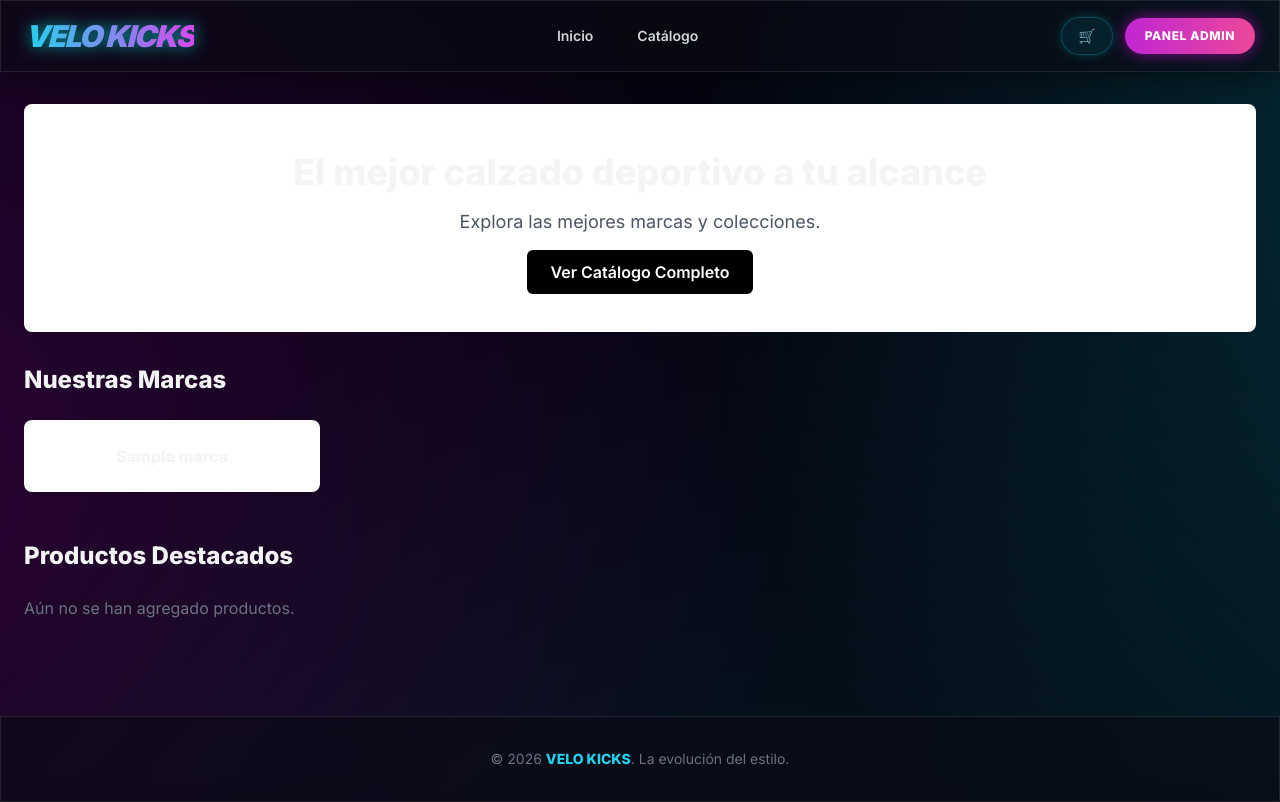
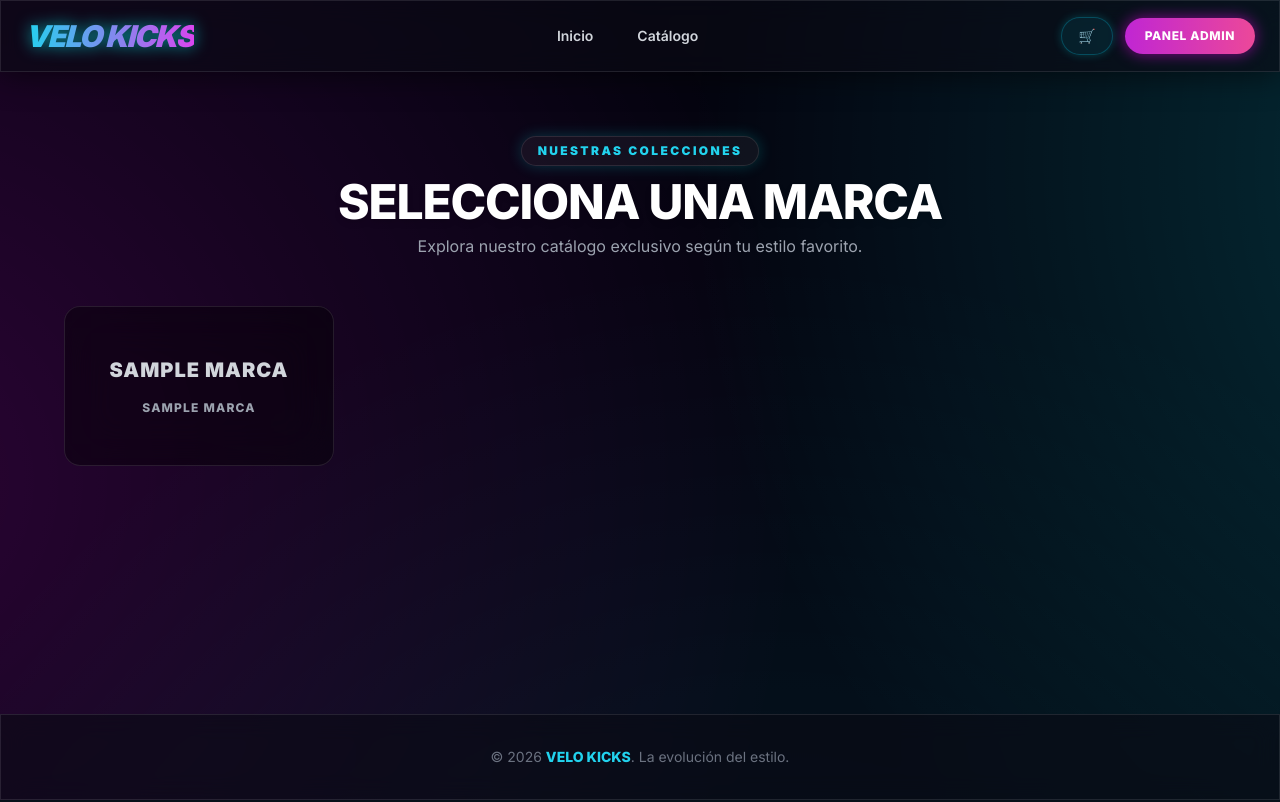
Before and after one commit to julianhenao01-design/tienda_deportiva, a Django app: page / in a window 1280 px wide. Run offline with Django 5.2, Linux system fonts and the light colour scheme; tables that the repository leaves empty hold one stand-in row (values such as "Sample post"); some libraries are stand-ins or nearby versions.

Commit message:
baner inicio

```diff
--- a/tienda/templates/tienda/inicio.html
+++ b/tienda/templates/tienda/inicio.html
@@ -1,37 +1,55 @@
 {% extends 'tienda/base.html' %}
 
-{% block title %}Inicio - Tienda Deportiva{% endblock %}
+{% block title %}Inicio - Velo Kicks{% endblock %}
 
 {% block content %}
-<section class="text-center py-12 bg-white rounded-lg shadow-sm mb-8">
-    <h1 class="text-4xl font-extrabold mb-4">El mejor calzado deportivo a tu alcance</h1>
-    <p class="text-gray-600 text-lg mb-6">Explora las mejores marcas y colecciones.</p>
-    <a href="{% url 'tienda:catalogo' %}" class="bg-black text-white px-6 py-3 rounded-md hover:bg-gray-800 font-semibold">Ver Catálogo Completo</a>
-</section>
+<div class="max-w-6xl mx-auto py-8">
 
-<h2 class="text-2xl font-bold mb-6">Nuestras Marcas</h2>
-<div class="grid grid-cols-2 md:grid-cols-4 gap-4 mb-12">
-    {% for marca in marcas %}
-    <a href="{% url 'tienda:catalogo_marca' marca.slug %}" class="bg-white p-6 text-center font-bold rounded-lg shadow hover:shadow-lg transition">
-        {{ marca.nombre }}
-    </a>
-    {% empty %}
-    <p class="text-gray-500">No hay marcas registradas.</p>
-    {% endfor %}
-</div>
+    <!-- Encabezado Estilizado -->
+    <div class="text-center mb-12">
+        <span class="inline-block py-1.5 px-4 rounded-full bg-white/5 border border-white/10 text-cyan-400 text-xs font-black tracking-[0.2em] uppercase mb-3 shadow-[0_0_15px_rgba(0,255,255,0.2)]">
+            Nuestras Colecciones
+        </span>
+        <h1 class="text-3xl md:text-5xl font-extrabold text-white tracking-tight drop-shadow-md">
+            SELECCIONA UNA MARCA
+        </h1>
+        <p class="text-gray-400 text-sm md:text-base mt-2 max-w-lg mx-auto">
+            Explora nuestro catálogo exclusivo según tu estilo favorito.
+        </p>
+    </div>
 
-<h2 class="text-2xl font-bold mb-6">Productos Destacados</h2>
-<div class="grid grid-cols-1 md:grid-cols-4 gap-6">
-    {% for producto in productos %}
-    <div class="bg-black/40 backdrop-blur-xl border border-white/10 rounded-2xl shadow-[0_0_30px_rgba(0,255,255,0.05)] p-6">
-        <div class="p-4">
-            <h3 class="font-bold text-lg mb-2">{{ producto.nombre }}</h3>
-            <p class="text-sm text-gray-500 mb-2">{{ producto.marca.nombre }}</p>
-            <p class="text-xl font-extrabold text-red-600">${{ producto.precio_regular }}</p>
+    <!-- Rejilla de Marcas Clickeables -->
+    <div class="grid grid-cols-2 sm:grid-cols-3 md:grid-cols-4 gap-6">
+        {% for marca in marcas %}
+        <a href="{% url 'tienda:catalogo_marca' marca.slug %}"
+           class="group relative bg-black/40 backdrop-blur-xl border border-white/10 rounded-2xl p-6 flex flex-col items-center justify-center min-h-[160px] transition-all duration-300 hover:scale-105 hover:border-cyan-400/80 hover:shadow-[0_0_25px_rgba(0,255,255,0.3)]">
+
+            <!-- Logotipo de la Marca -->
+            {% if marca.imagen %}
+            <img src="{{ marca.imagen.url }}"
+                 alt="{{ marca.nombre }}"
+                 class="max-h-16 max-w-[80%] object-contain filter grayscale group-hover:grayscale-0 group-hover:drop-shadow-[0_0_10px_rgba(0,255,255,0.5)] transition-all duration-300">
+            {% else %}
+            <!-- Nombre alternativo si la marca no tiene imagen en Django Admin -->
+            <span class="text-xl font-black text-gray-300 group-hover:text-cyan-400 transition-colors uppercase tracking-wider">
+                        {{ marca.nombre }}
+                    </span>
+            {% endif %}
+
+            <!-- Etiqueta inferior de la Marca -->
+            <span class="mt-4 text-xs font-bold uppercase tracking-widest text-gray-400 group-hover:text-fuchsia-400 transition-colors">
+                    {{ marca.nombre }}
+                </span>
+
+            <!-- Glow interior en Hover -->
+            <div class="absolute inset-0 rounded-2xl bg-gradient-to-tr from-fuchsia-500/0 via-transparent to-cyan-500/0 group-hover:from-fuchsia-500/10 group-hover:to-cyan-500/10 transition-all duration-300 pointer-events-none"></div>
+        </a>
+        {% empty %}
+        <div class="col-span-full text-center py-12 bg-black/30 rounded-2xl border border-white/5">
+            <p class="text-gray-400 font-medium">No hay marcas disponibles por el momento.</p>
         </div>
+        {% endfor %}
     </div>
-    {% empty %}
-    <p class="text-gray-500">Aún no se han agregado productos.</p>
-    {% endfor %}
+
 </div>
 {% endblock %}
```
